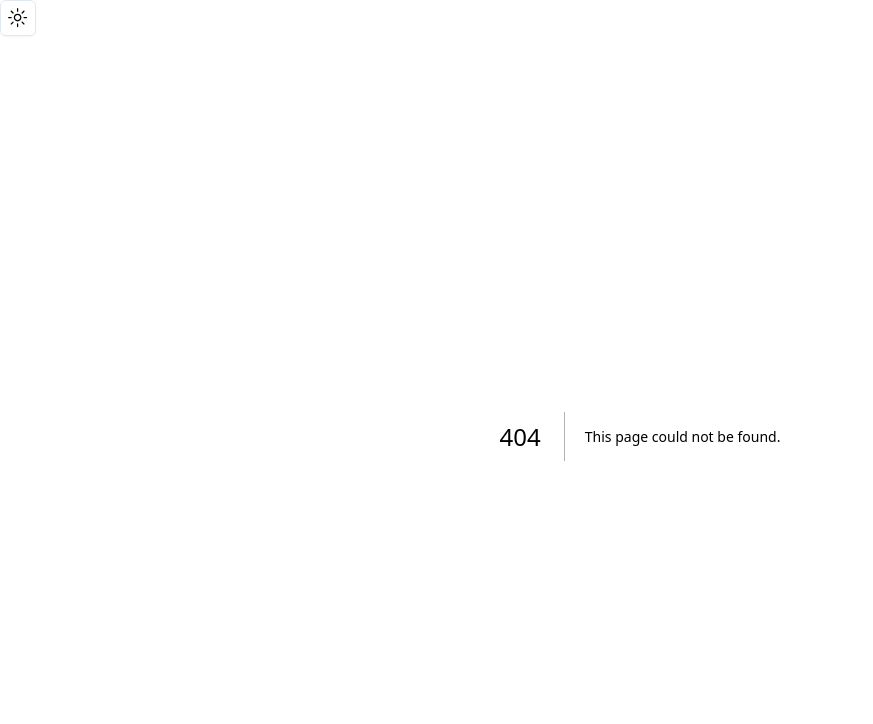
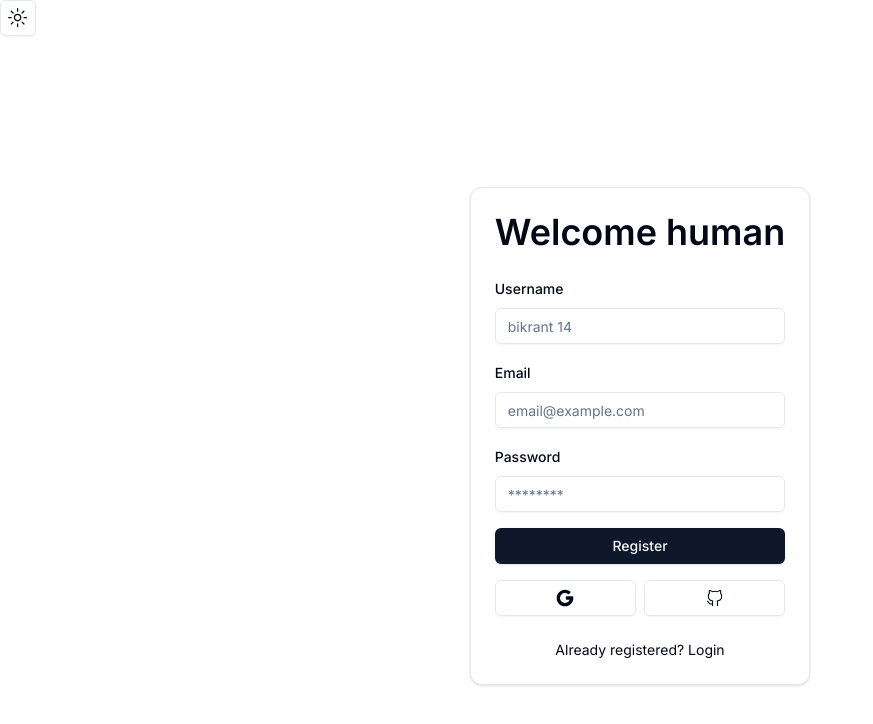
Before and after one commit to bikrantlabs/next-auth-starter, a Next.js app: page /auth/register in a window 1280 px wide. Before the commit this address had no page. Shown: the top 724 px of the page, without its empty margins (0-873 px from the left). Built offline with nearby package versions, Linux system fonts and the light colour scheme.

Commit message:
Register Page UI

```diff
--- /dev/null
+++ b/src/actions/register.ts
@@ -0,0 +1,19 @@
+"use server"
+
+import { registerSchema } from "@/schema/registerSchema"
+import * as z from "zod"
+
+export type LoginActionReturnType = {
+  success: boolean
+  message: string
+  type: "error" | "success" | "warning"
+}
+export const register = async (
+  values: z.infer<typeof registerSchema>
+): Promise<LoginActionReturnType> => {
+  const validatedSchema = registerSchema.safeParse(values)
+  if (!validatedSchema.success) {
+    return { success: false, message: "Invalid fields", type: "error" }
+  }
+  return { success: true, message: "Email sent!", type: "success" }
+}
--- /dev/null
+++ b/src/app/auth/register/page.tsx
@@ -0,0 +1,13 @@
+import { AuthLayout } from "@/components/auth/layout"
+import { RegisterCard } from "@/components/auth/register-card"
+
+function RegisterPage() {
+  return (
+    <AuthLayout>
+      {/* <LoginForm /> */}
+      <RegisterCard />
+    </AuthLayout>
+  )
+}
+
+export default RegisterPage
--- a/src/app/globals.css
+++ b/src/app/globals.css
@@ -91,6 +91,9 @@ body,
   body {
     @apply bg-background text-foreground;
   }
+  a {
+    @apply hover:underline;
+  }
 }
 @layer components {
   .icon-sm {
--- a/src/components/auth/login-card.tsx
+++ b/src/components/auth/login-card.tsx
@@ -1,3 +1,5 @@
+import Link from "next/link"
+
 import { LoginForm } from "../forms/login-form"
 import { CardWrapper } from "./card-wrapper"
 
@@ -13,7 +15,11 @@ export const LoginCard = () => {
       }
       Content={<LoginForm />}
       showSocialButtons
-      Footer={<div className="mx-auto">New user? Register</div>}
+      Footer={
+        <div className="mx-auto text-sm">
+          <Link href="/auth/register">New user? Register</Link>{" "}
+        </div>
+      }
     />
   )
 }
--- /dev/null
+++ b/src/components/auth/register-card.tsx
@@ -0,0 +1,25 @@
+import Link from "next/link"
+
+import { RegisterForm } from "../forms/register-form"
+import { CardWrapper } from "./card-wrapper"
+
+/**
+ * A card wrapper for register box
+ * @returns JSX.Element
+ */
+export const RegisterCard = () => {
+  return (
+    <CardWrapper
+      Header={
+        <div className="text-4xl font-semibold text-center">Welcome human</div>
+      }
+      Content={<RegisterForm />}
+      showSocialButtons
+      Footer={
+        <div className="mx-auto text-sm">
+          <Link href="/auth/login">Already registered? Login</Link>{" "}
+        </div>
+      }
+    />
+  )
+}
--- /dev/null
+++ b/src/components/forms/register-form.tsx
@@ -0,0 +1,112 @@
+"use client"
+
+import { useState, useTransition } from "react"
+import { LoginActionReturnType } from "@/actions/login"
+import { register } from "@/actions/register"
+import { registerSchema } from "@/schema/registerSchema"
+import { zodResolver } from "@hookform/resolvers/zod"
+import { useForm } from "react-hook-form"
+import { z } from "zod"
+
+import { Button } from "@/components/ui/button"
+import { Callout } from "@/components/ui/callout"
+import {
+  Form,
+  FormControl,
+  FormField,
+  FormItem,
+  FormLabel,
+  FormMessage,
+} from "@/components/ui/form"
+import { Input } from "@/components/ui/input"
+
+export const RegisterForm = () => {
+  const [isPending, startTransition] = useTransition()
+  const [actionResponse, setActionResponse] = useState<LoginActionReturnType>()
+
+  const form = useForm<z.infer<typeof registerSchema>>({
+    resolver: zodResolver(registerSchema),
+    defaultValues: {
+      email: "",
+      password: "",
+      username: "",
+    },
+  })
+  const onSubmit = (values: z.infer<typeof registerSchema>) => {
+    setActionResponse(undefined)
+    startTransition(() => {
+      register(values).then((data) => setActionResponse(data))
+    })
+  }
+  return (
+    <Form {...form}>
+      <form onSubmit={form.handleSubmit(onSubmit)}>
+        <div className="space-y-4 w-full mb-4">
+          <FormField
+            control={form.control}
+            name="username"
+            render={({ field }) => (
+              <FormItem>
+                <FormLabel>Username</FormLabel>
+                <FormControl>
+                  <Input
+                    disabled={isPending}
+                    placeholder="bikrant 14"
+                    {...field}
+                  />
+                </FormControl>
+                <FormMessage />
+              </FormItem>
+            )}
+          />
+          <FormField
+            control={form.control}
+            name="email"
+            render={({ field }) => (
+              <FormItem>
+                <FormLabel>Email</FormLabel>
+                <FormControl>
+                  <Input
+                    disabled={isPending}
+                    placeholder="email@example.com"
+                    type="email"
+                    autoComplete="off"
+                    {...field}
+                  />
+                </FormControl>
+                <FormMessage />
+              </FormItem>
+            )}
+          />
+          <FormField
+            control={form.control}
+            name="password"
+            disabled={isPending}
+            render={({ field }) => (
+              <FormItem>
+                <FormLabel>Password</FormLabel>
+                <FormControl>
+                  <Input placeholder="********" type="password" {...field} />
+                </FormControl>
+                <FormMessage />
+              </FormItem>
+            )}
+          />
+          {actionResponse && (
+            <Callout
+              content={<p>{actionResponse.message}</p>}
+              variant={actionResponse.type}
+            />
+          )}
+          <Button
+            isLoading={isPending}
+            className="mx-auto w-full"
+            type="submit"
+          >
+            Register
+          </Button>
+        </div>
+      </form>
+    </Form>
+  )
+}
--- /dev/null
+++ b/src/schema/registerSchema.ts
@@ -0,0 +1,23 @@
+import * as z from "zod"
+
+export const registerSchema = z.object({
+  email: z.string().email({
+    message: "Email is required",
+  }),
+  password: z
+    .string()
+    .min(8, {
+      message: "Minimum 8 characters required",
+    })
+    .max(30, {
+      message: "Maximum 30 characters allowed",
+    }),
+  username: z
+    .string()
+    .min(3, {
+      message: "Minimum 3 characters allowed",
+    })
+    .max(15, {
+      message: "Maximum 15 characters allowed",
+    }),
+})
```
